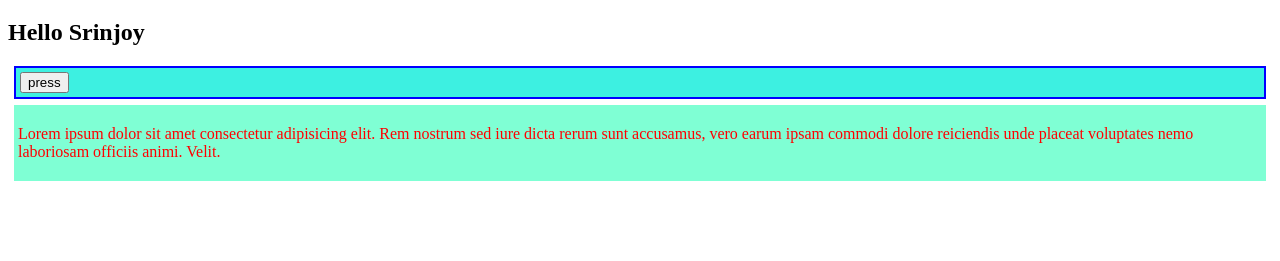
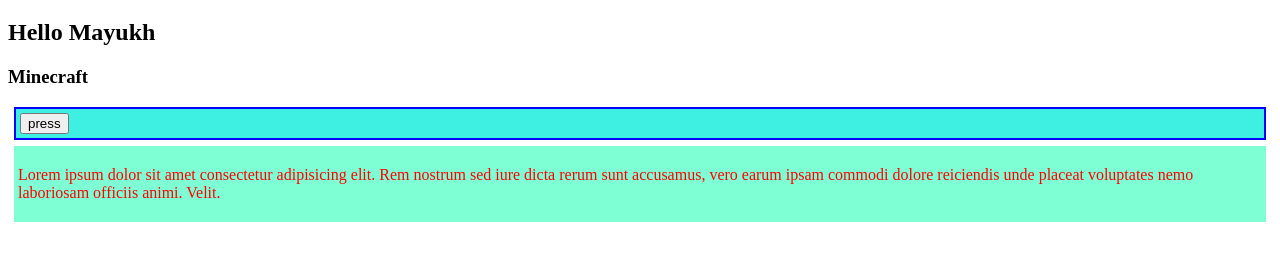
Before and after one commit to gsrinjoy/skillset, a plain HTML site: page index.html in a window 1280 px wide. Shown: the part 61-322 px from the top of the page. Drawn offline with Linux system fonts and the light colour scheme.

Commit message:
secondcommit

```diff
--- a/index.html
+++ b/index.html
@@ -9,7 +9,8 @@
 </head>
 <body>
     <h1>This is a javaScript tutorial</h1>
-    <h2> Hello Srinjoy</h2>
+    <h2> Hello Mayukh</h2>
+    <h3> Minecraft</h3>
     <div class="container">
         <button id="click">press</button>
     </div>
```
